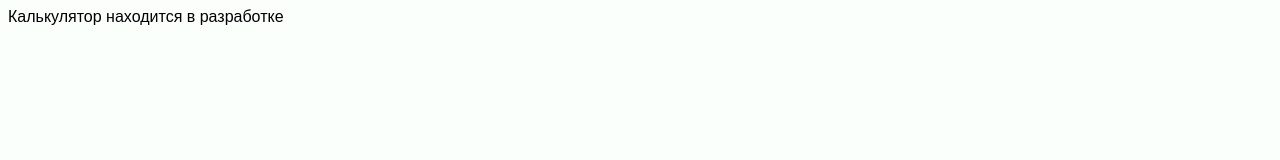
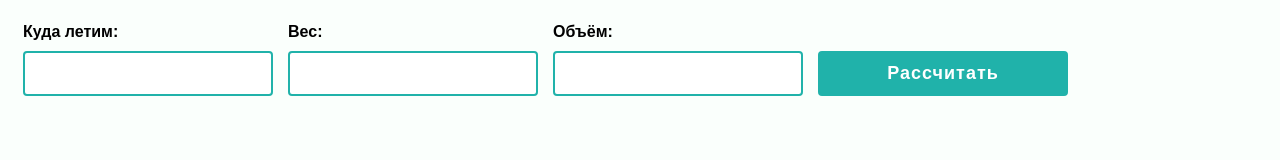
Before and after one commit to alexeypensar/artis-ovb, a plain HTML site: page index.html in a window 1280 px wide. Drawn offline with nearby package versions, Linux system fonts and the light colour scheme.

Commit message:
bugfix on minimal weight calculation

```diff
--- a/index.html
+++ b/index.html
@@ -12,36 +12,36 @@
 <body>
 
 
-<!--<section class="calculator" id="calculator">-->
-<!--    <div>-->
-<!--        <label for="city">Куда летим:</label>-->
-<!--        <input autocomplete="off" id="city" type="text" v-model="city"></div>-->
-<!--    <div>-->
-<!--        <label for="weight">Вес:</label>-->
-<!--        <input autocomplete="off" type="number" v-model="weight" id="weight"></div>-->
-<!--    <div>-->
-<!--        <label for="volume">Объём:</label>-->
-<!--        <input autocomplete="off" type="number" step="0.1" v-model="volume" id="volume"></div>-->
-<!--    <button @click="calc()" id="go">Рассчитать</button>-->
-
-
-<!--</section>-->
-
-<!--<div class="desperation" id="desperation">-->
-
-<!--</div>-->
-
-<!--<div class="results" id="results">-->
-
-<!--    &lt;!&ndash;    <div class="results__airlines" id="resultsAirlines">&ndash;&gt;-->
-
-<!--    &lt;!&ndash;    </div>&ndash;&gt;-->
-
-
-<!--</div>-->
-
-
-<main>Калькулятор находится в разработке</main>
+<section class="calculator" id="calculator">
+    <div>
+        <label for="city">Куда летим:</label>
+        <input autocomplete="off" id="city" type="text" v-model="city"></div>
+    <div>
+        <label for="weight">Вес:</label>
+        <input autocomplete="off" type="number" v-model="weight" id="weight"></div>
+    <div>
+        <label for="volume">Объём:</label>
+        <input autocomplete="off" type="number" step="0.1" v-model="volume" id="volume"></div>
+    <button @click="calc()" id="go">Рассчитать</button>
+
+
+</section>
+
+<div class="desperation" id="desperation">
+
+</div>
+
+<div class="results" id="results">
+
+    <!--    <div class="results__airlines" id="resultsAirlines">-->
+
+    <!--    </div>-->
+
+
+</div>
+
+
+<!--<main>Калькулятор находится в разработке</main>-->
 
 
 <script src="https://cdn.jsdelivr.net/npm/vue"></script>
@@ -72,11 +72,13 @@
                         if ((city.charAt(0).toUpperCase() + city.substr(1).toLowerCase()) === (el.targetCity.charAt(0).toUpperCase() + el.targetCity.substr(1).toLowerCase())) {
 
 
+
+                            if (this.weight < el.minWeight) {
+                                weight = el.minWeight;
+                            }
+
                             if (+volume * 167 > weight) {
                                 weight = volume * 167;
-                            }
-                            if (this.weight < el.minWeight) {
-                                weight = el.minWeight;
                             }
 
 
@@ -160,7 +162,7 @@
                             if (this.transferCity !== '') {
                                 second.textContent = 'Трансфер: ' + this.transferCity;
                             }
-                            fourth.textContent = ('Стоимость перелёта: ' + this.airPrice.toFixed(0)).toString().replace(/\B(?=(\d{3})+(?!\d))/g, " ");
+                            fourth.innerHTML = ('Стоимость перелёта: ' + this.airPrice.toFixed(0)).toString().replace(/\B(?=(\d{3})+(?!\d))/g, " ");
                             fifth.textContent = ('Терминальная обработка: ' + this.terminalPrice.toFixed(0)).toString().replace(/\B(?=(\d{3})+(?!\d))/g, " ");
                             sixth.textContent = ('Оформление ГАН: ' + this.waybillPrice).toString().replace(/\B(?=(\d{3})+(?!\d))/g, " ");
 
```
